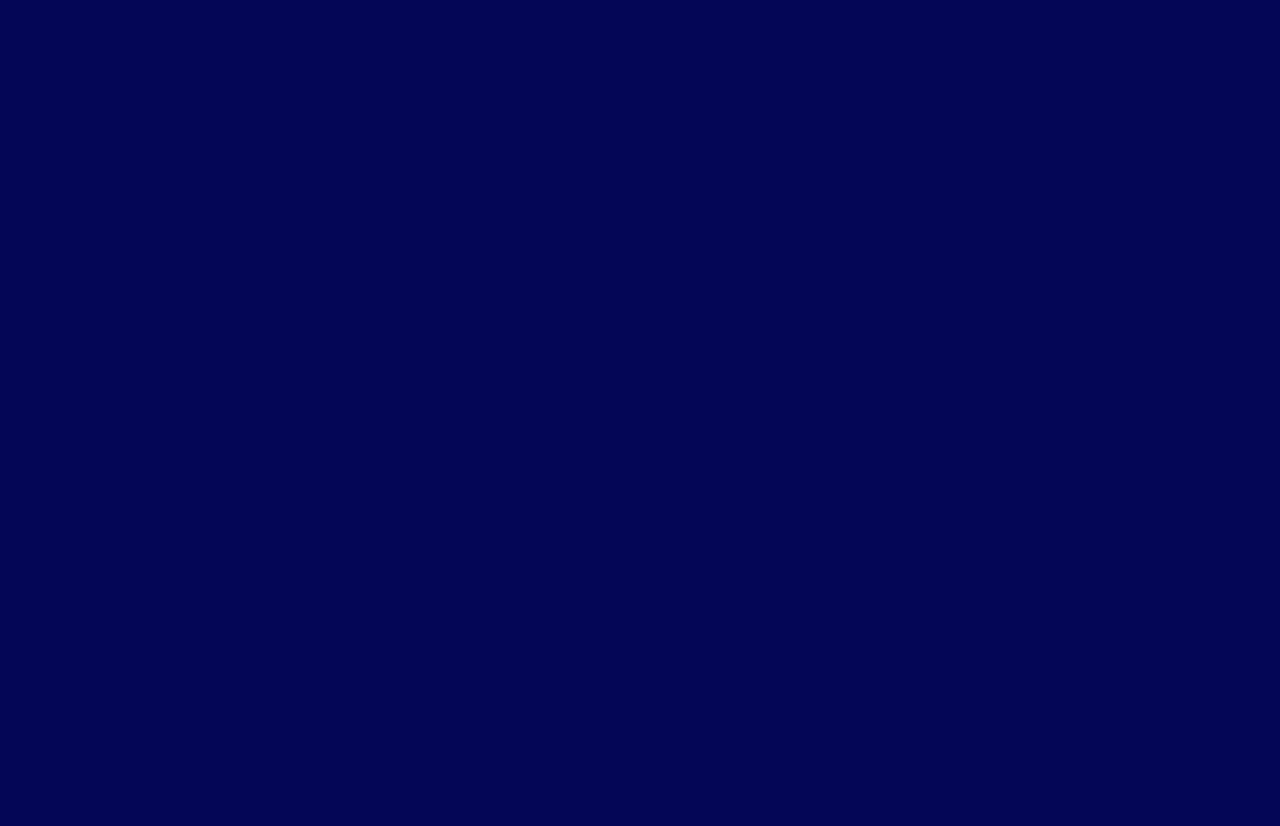
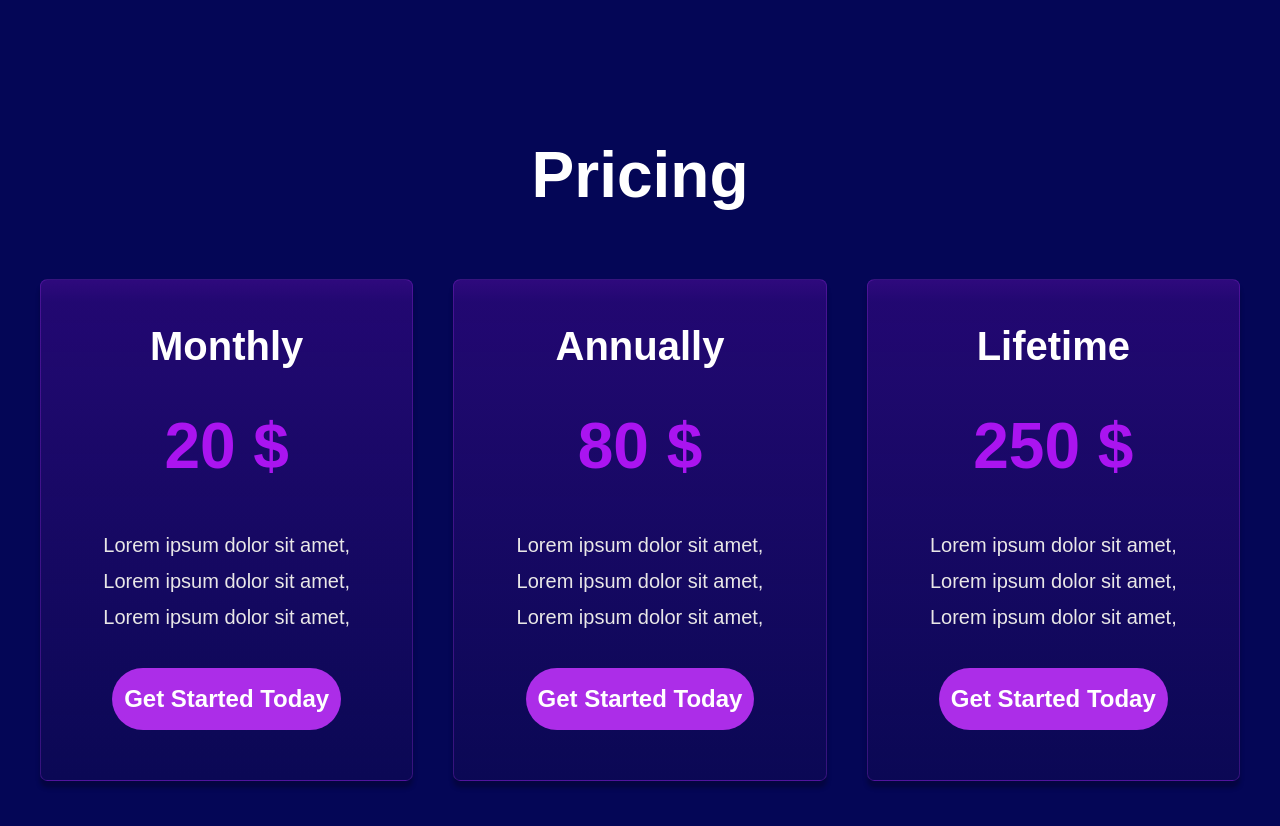
Before and after one commit to AIDIEO-COM/INTRAINTEL, a Next.js app in the folder intraintel-client/: page / in a window 1280 px wide. Shown: the part 2840-3666 px from the top of the page. Before the commit the page ends 2839 px from the top, so only its background shows below. Built offline with nearby package versions, Linux system fonts and the light colour scheme.

Commit message:
pricing section added

```diff
--- a/intraintel-client/src/app/(home-layout)/page.jsx
+++ b/intraintel-client/src/app/(home-layout)/page.jsx
@@ -2,15 +2,17 @@ import About from '@/components/pages/home/about/About';
 import Banner from '@/components/pages/home/banner/Banner';
 import ClientSay from '@/components/pages/home/clientSay/ClientSay';
 import OurFeatures from '@/components/pages/home/ourFeatures/OurFeatures';
+import Pricing from '@/components/pages/home/pricing/Pricing';
 import React from 'react';
 
 const HomePage = () => {
     return (
-        <div className='w-full '>
+        <div className='w-full h-full overflow-hidden'>
             <Banner/>
             <OurFeatures/>
             <About/>
             <ClientSay/>
+            <Pricing/>
         </div>
     );
 };
--- a/intraintel-client/src/app/globals.css
+++ b/intraintel-client/src/app/globals.css
@@ -62,3 +62,10 @@
   background: linear-gradient(180deg, #AA14F0 -42.59%, rgba(0, 0, 0, 0.00) -42.59%, #CB8DE8 -42.58%, rgba(203, 143, 232, 0.18) 4.35%, rgba(151, 60, 68, 0.05) 99.99%, rgba(199, 137, 228, 0.00) 100%);
   backdrop-filter: blur(5.7174482345581055px);
 }
+
+.pricing-card {
+  border-radius: 7.35px;
+  border: 1.069px solid rgba(185, 54, 245, 0.25);
+  background: linear-gradient(180deg, #AA14F0 -42.59%, rgba(0, 0, 0, 0.00) -42.59%, #AA14F0 -42.58%, rgba(170, 20, 240, 0.18) 4.35%, rgba(151, 60, 68, 0.05) 99.99%, rgba(185, 54, 245, 0.00) 100%);
+  box-shadow: 0px 7px 4px 0px rgba(0, 0, 0, 0.25);
+}
--- a/intraintel-client/src/components/pages/home/clientSay/ClientSay.jsx
+++ b/intraintel-client/src/components/pages/home/clientSay/ClientSay.jsx
@@ -4,9 +4,11 @@ import ClientSayCard from "./ClientSayCard";
 
 const ClientSay = () => {
   return (
-    <div className="w-full h-full relative">
+    <div className="w-full h-full relative px-2 ">
+        {/* gradient container */}
+        <div className="w-[405px] h-[374px] md:w-[667px] md:h-[644px] bg-primary absolute top-0 right-0 rounded-[667px] translate-x-1/2 -translate-y-1/2" style={{background: "radial-gradient(40.17% 39.79% at 50% 50%, rgba(74, 148, 226, 0.62) 0%, rgba(48, 115, 175, 0.00) 100%)"}}></div>
       <div
-        className="max-width section-gap h-full lg:h-[361px] "
+        className="max-width section-gap h-full lg:h-[361px]"
         style={{
           borderRadius: "7.35px",
           border: "1.069px solid rgba(185, 54, 245, 0.25)",
@@ -26,11 +28,26 @@ const ClientSay = () => {
         </p>
         {/* feedback cards container */}
         <div className="w-full h-fit overflow-x-auto pb-7">
-        <div className="w-fit xl:w-full  h-fit px-5 xl:px-8 flex xl:grid grid-cols-3 gap-5 mt-[48px] justify-items-center">
-            <ClientSayCard profile={"/images/profile1.svg"} title={"“ Lorem ipsum dolor sit amet, “ "} name={"Denny Hilguston"} email={"@denny.hill"}></ClientSayCard>
-            <ClientSayCard profile={"/images/profile2.svg"} title={"“ Lorem ipsum dolor sit amet, “ "} name={"Vani Pandey"} email={"@vani.pandey"}></ClientSayCard>
-            <ClientSayCard profile={"/images/profile3.svg"} title={"“ Lorem ipsum dolor sit amet, “ "} name={"milly Singh"} email={"@milly.singh"}></ClientSayCard>
-        </div>
+          <div className="w-fit xl:w-full  h-fit px-5 xl:px-8 flex xl:grid grid-cols-3 gap-5 mt-[48px] justify-items-center">
+            <ClientSayCard
+              profile={"/images/profile1.svg"}
+              title={"“ Lorem ipsum dolor sit amet, “ "}
+              name={"Denny Hilguston"}
+              email={"@denny.hill"}
+            ></ClientSayCard>
+            <ClientSayCard
+              profile={"/images/profile2.svg"}
+              title={"“ Lorem ipsum dolor sit amet, “ "}
+              name={"Vani Pandey"}
+              email={"@vani.pandey"}
+            ></ClientSayCard>
+            <ClientSayCard
+              profile={"/images/profile3.svg"}
+              title={"“ Lorem ipsum dolor sit amet, “ "}
+              name={"milly Singh"}
+              email={"@milly.singh"}
+            ></ClientSayCard>
+          </div>
         </div>
       </div>
     </div>
--- /dev/null
+++ b/intraintel-client/src/components/pages/home/pricing/Pricing.jsx
@@ -0,0 +1,20 @@
+import SectionTitle from "@/components/common/SectionTitle";
+import React from "react";
+import PricingCard from "./PricingCard";
+
+const Pricing = () => {
+  return (
+    <div className="w-full h-fit relative pt-8">
+      <div className="max-width section-gap">
+        <SectionTitle>Pricing</SectionTitle>
+        <div className="w-full h-full grid lg:grid-cols-3 gap-[40px] justify-items-center ">
+          <PricingCard price="20" title="Monthly" />
+          <PricingCard price="80" title="Annually" />
+          <PricingCard price="250" title="Lifetime" />
+        </div>
+      </div>
+    </div>
+  );
+};
+
+export default Pricing;
--- /dev/null
+++ b/intraintel-client/src/components/pages/home/pricing/PricingCard.jsx
@@ -0,0 +1,29 @@
+import React from 'react';
+
+const PricingCard = ({price, title}) => {
+    return (
+        <div className="w-full max-w-[378px] h-[420px] md:h-[502px] pricing-card py-[50px]  flex flex-col justify-between">
+            <h1 className="text-2xl md:text-[40px] font-manrope text-white font-extrabold text-center">
+              {title}
+            </h1>
+            <h1 className="text-[#AA14F0] text-center text-[40px] md:text-[50px] lg:text-[64px]  font-manrope font-extrabold">
+              {price} $
+            </h1>
+            <div className="w-full text-center font-mulish text-lg  md:text-xl text-[#e9e7e7] space-y-2 font-normal">
+              <p>Lorem ipsum dolor sit amet, </p>
+              <p>Lorem ipsum dolor sit amet, </p>
+              <p>Lorem ipsum dolor sit amet, </p>
+            </div>
+            <button
+              className="w-fit px-3 h-[50px] md:h-[62px] mx-auto text-white font-mulish text-lg lg:text-2xl font-extrabold flex items-center justify-center"
+              style={{
+                borderRadius: "110px",
+                background: "#AC2DE8",
+                boxShadow: "0px 60px 50px -40px #F284EE",
+              }}
+            >Get Started Today</button>
+          </div>
+    );
+};
+
+export default PricingCard;
```
